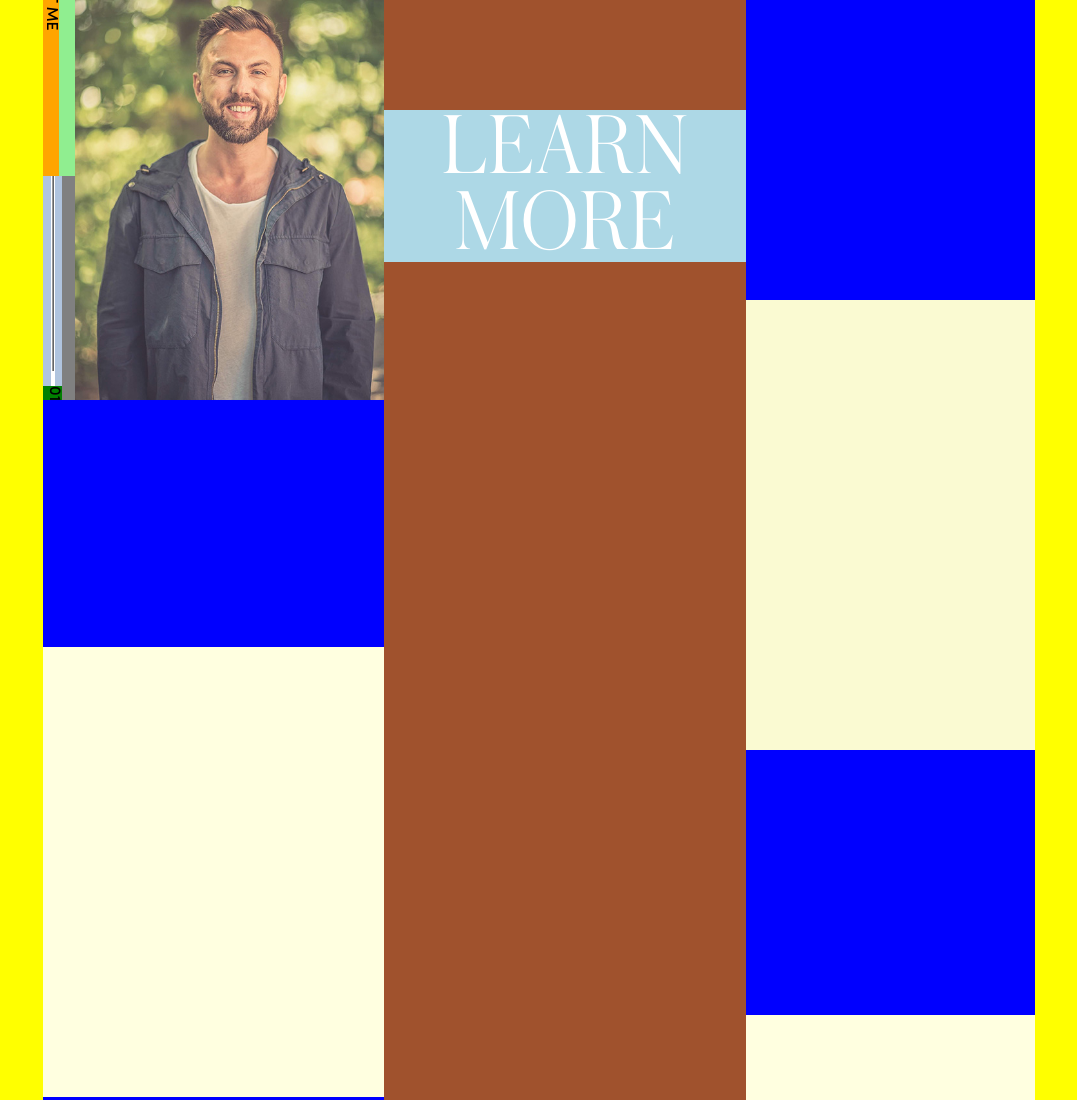
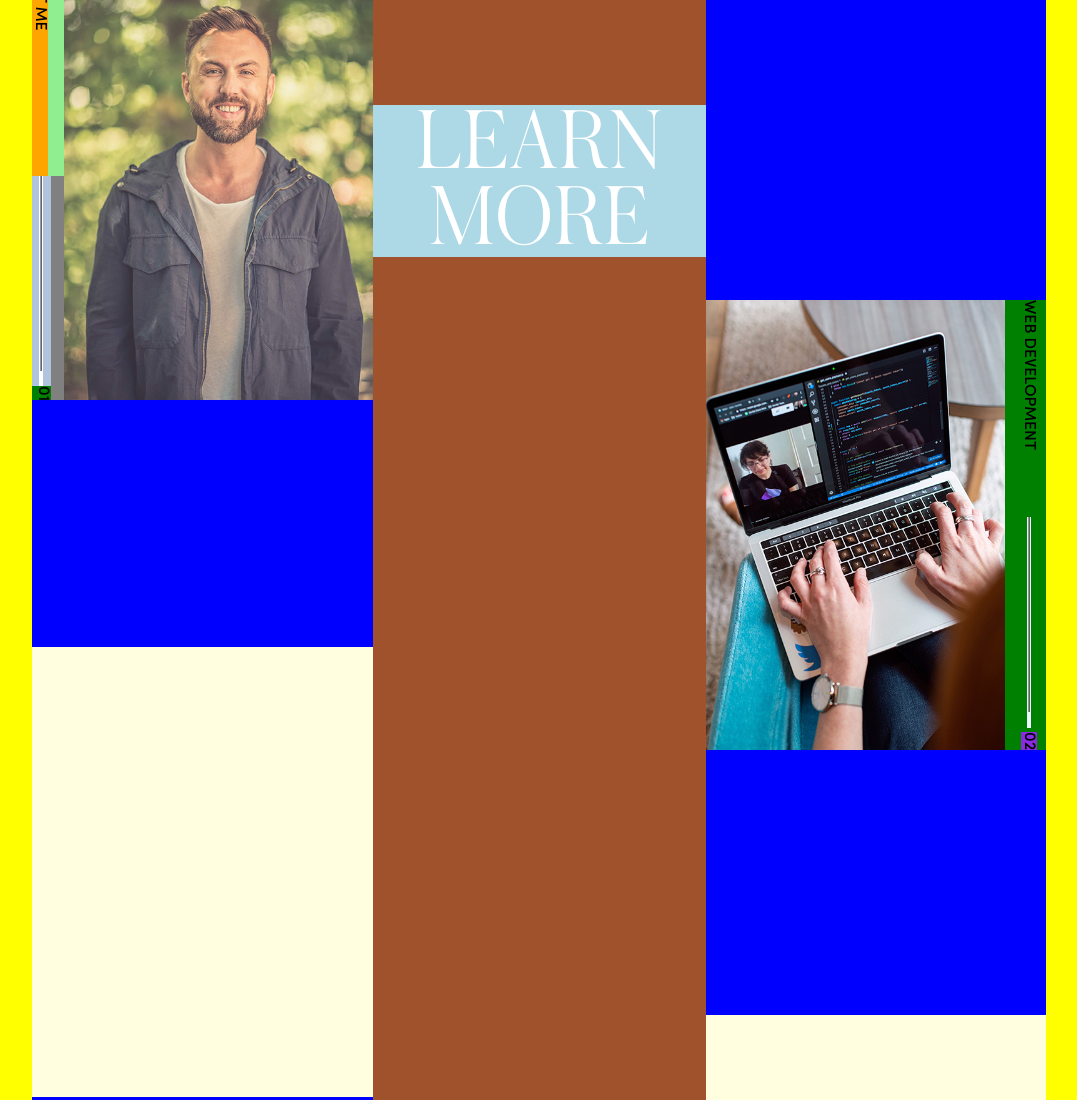
Before and after one commit to AtQ0/digital-playground, a plain HTML site: page Home.html in a window 1280 px wide. Shown: the part 1750-2850 px from the top of the page, without its empty margins (101-1178 px from the left). Drawn offline with nearby package versions, Linux system fonts and the light colour scheme.

Commit message:
web development area fixed

```diff
--- a/CSS/Styles.css
+++ b/CSS/Styles.css
@@ -1050,6 +1050,10 @@
     grid-column: 2/3;
     grid-row: 2/3;
     background-color: blue;
+
+    /*Crop picture inside to fit the DIV-dimension*/
+    overflow: hidden;
+    width: 341px;           /*341W 465H*/
 }
 
 .thirdColumndOfInterestFromLeft{
@@ -1066,6 +1070,8 @@
     grid-column: 4/5;
     grid-row: 2/3;
     background-color: blue;
+
+    width: fit-content;
 }
 
 .fifthColumnOfInterestFromLeft{
@@ -1132,6 +1138,8 @@
     display: grid;
     grid-template-columns: 1fr;
     grid-template-rows: 1fr 1fr 1fr;
+
+
 }
 
 .verticalSpaceAboveRightDivs{
@@ -1176,11 +1184,6 @@
     display: grid;
     grid-template-columns: 1fr 10fr;
     grid-template-rows: 1fr;
-
-    /*Crop picture inside to fit the DIV-dimension*/
-    overflow: hidden;
-    min-width: 341px;           /*341W 465H*/
-
 }
 
 .aboutMeHomeLeft{
@@ -1196,9 +1199,7 @@
     background-color: lightskyblue;
     height: 450px;
     overflow: hidden;
-
 }
-
 
 /*Divide aboutMeHomeLeft into two rows*/
 .aboutMeHomeLeft{
@@ -1214,7 +1215,6 @@
     background-color: orange;
     font-family: Sofia-Pro;
 
-
     /*Changes the writing mode inside of a div into vertical (right to left)*/
     writing-mode: vertical-rl;
 
@@ -1226,7 +1226,6 @@
     grid-column: 1/2;
     grid-row: 2/3;
     background-color: grey;
-
 }
 
 /*Adjust container for*/
@@ -1238,7 +1237,6 @@
     justify-content: center;
     align-items: center;
 }
-
 
 .svgLineAboutMeHome{
     background-color: white;
@@ -1260,25 +1258,85 @@
     align-items: center;
 }
 
+/*============================================================================================*/
+/*================= Detailed styling of Web Development, area of interest ====================*/
+/*============================================================================================*/
+
+.webDevelopmentHome{
+    display: grid;
+    grid-template-columns: 10fr 1fr;
+    grid-template-rows: 1fr;
+    background-color: red;
+    width: 340px;
+}
+
+.webDevelopmentHomeLeft{
+    grid-column: 1/2;
+    grid-row: 1/2;
+    background-color: burlywood;
+
+    width: fit-content;
+    height: 450px;
+    overflow: hidden;
+}
+
+.webDevelopmentHomeRight{
+    grid-column: 2/3;
+    grid-row: 1/2;
+    background-color: green;
+    text-align: center;
+
+    width: 36px;
+    height: 450px;
+    padding-right: 5px;
+
+    display: grid;
+    grid-template-columns: 1fr;
+    grid-template-rows: 1fr 1fr;
+
+}
+
+.webDevelopmentHomeHeader{
+    grid-column: 1/2;
+    grid-row: 1/2;
+    font-family: "Sofia-Pro";
+    display: flex;
+    justify-content: start;
+    align-items: center;
+
+    /*Changes the writing mode inside of a div into vertical (right to left)*/
+    writing-mode: vertical-rl;
+}
+
+.svgLineWebDevelopmentHome{
+    background-color: aliceblue;
+    grid-column: 1/2;
+    grid-row: 2/3;
+}
+
+.webDevelopmentHomeNumber{
+    background-color: blueviolet;
+    grid-column: 1/2;
+    grid-row: 2/3;
+    font-family: "Sofia-Pro";
+    height: fit-content;
+    /*Changes the writing mode inside of a div into vertical (right to left)*/
+    writing-mode: vertical-rl;
+}
 
 
-/*=================================================*/
-
-/*============== Zoom on main themes ==============*/
-
-/*=================================================*/
+/*===========================================================================================*/
+/*=========================== Zoom animation on areas of interest ===========================*/
+/*===========================================================================================*/
 
 /*Adding hover zoom on pictures aboutMe-Gaming*/
 .imgAboutMe{
-
     transition: transform 0.5s;
-
     /*Change cursor to hand, when hovering*/
     cursor: pointer;
 }
 
 .imgAboutMe:hover{
-
     transform: scale(1.15);
 }
 
--- a/Home.html
+++ b/Home.html
@@ -282,10 +282,19 @@
                         <div class="verticalSpaceAboveRightDivs"></div>
                         <div class="webDevelopmentHome">
                             <div class="webDevelopmentHomeLeft">
-
+                                <img src="./00.Media/Images/WebDevs.jpg" alt="" width="300">
                             </div>
                             <div class="webDevelopmentHomeRight">
+                                <p class="webDevelopmentHomeHeader">WEB DEVELOPMENT</p>
+                                <div class="webDevelopmentHomeLineANDNumber">
+                                    <div class="containerLineAndNumberWebDevelopment">
+                                        <svg id="svgLineWebDevelopmentHome" class="svgLineWebDevelopmentHome" width="4" height="210.5">
+                                            <rect  y="0" x="1.6" width="1" height="195"></rect>
+                                        </svg>
+                                        <p class="webDevelopmentHomeNumber">02</p>
+                                    </div>
 
+                                </div>
                             </div>
                         </div>
                         <div class="verticalSpaceBetweenRightDivs"></div>
```
